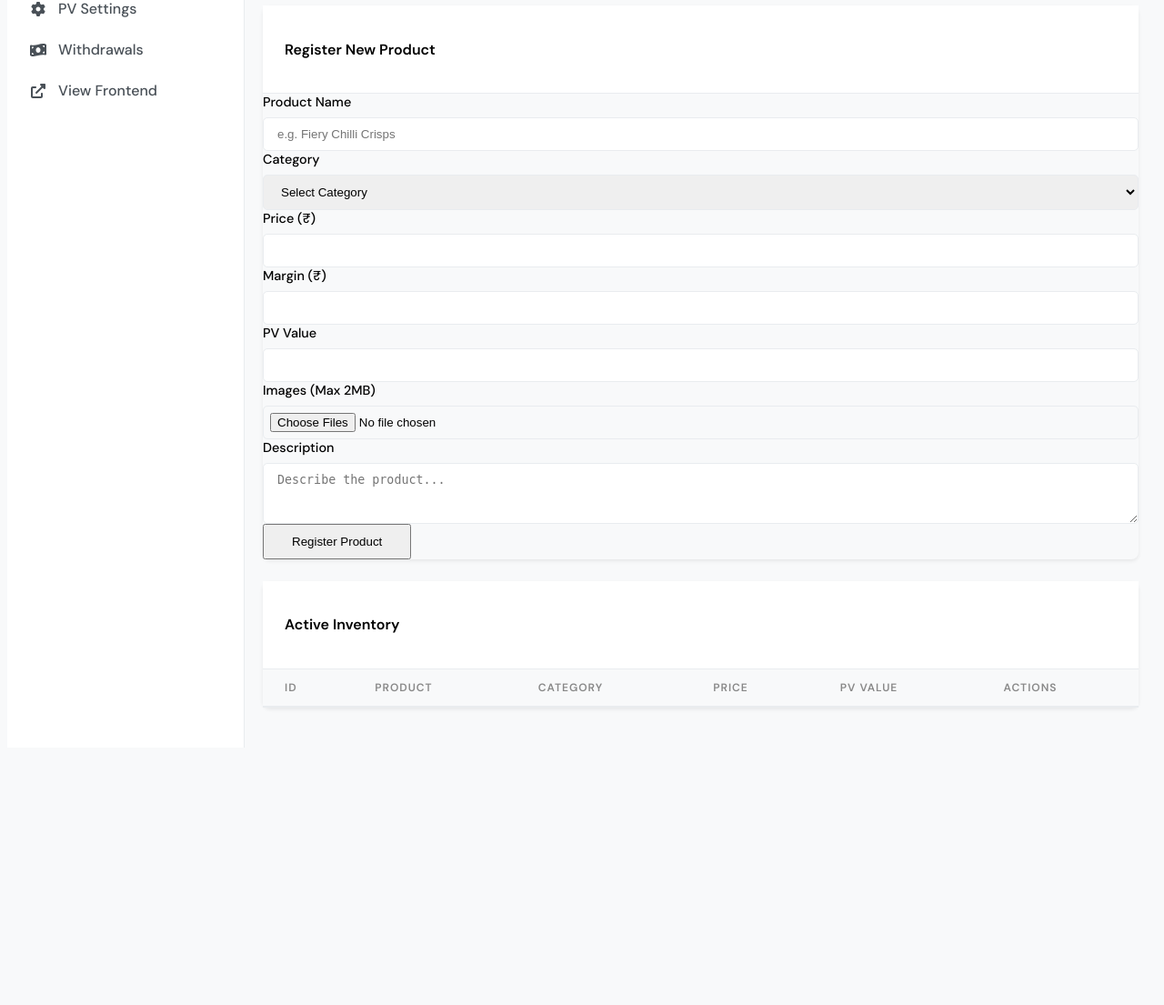
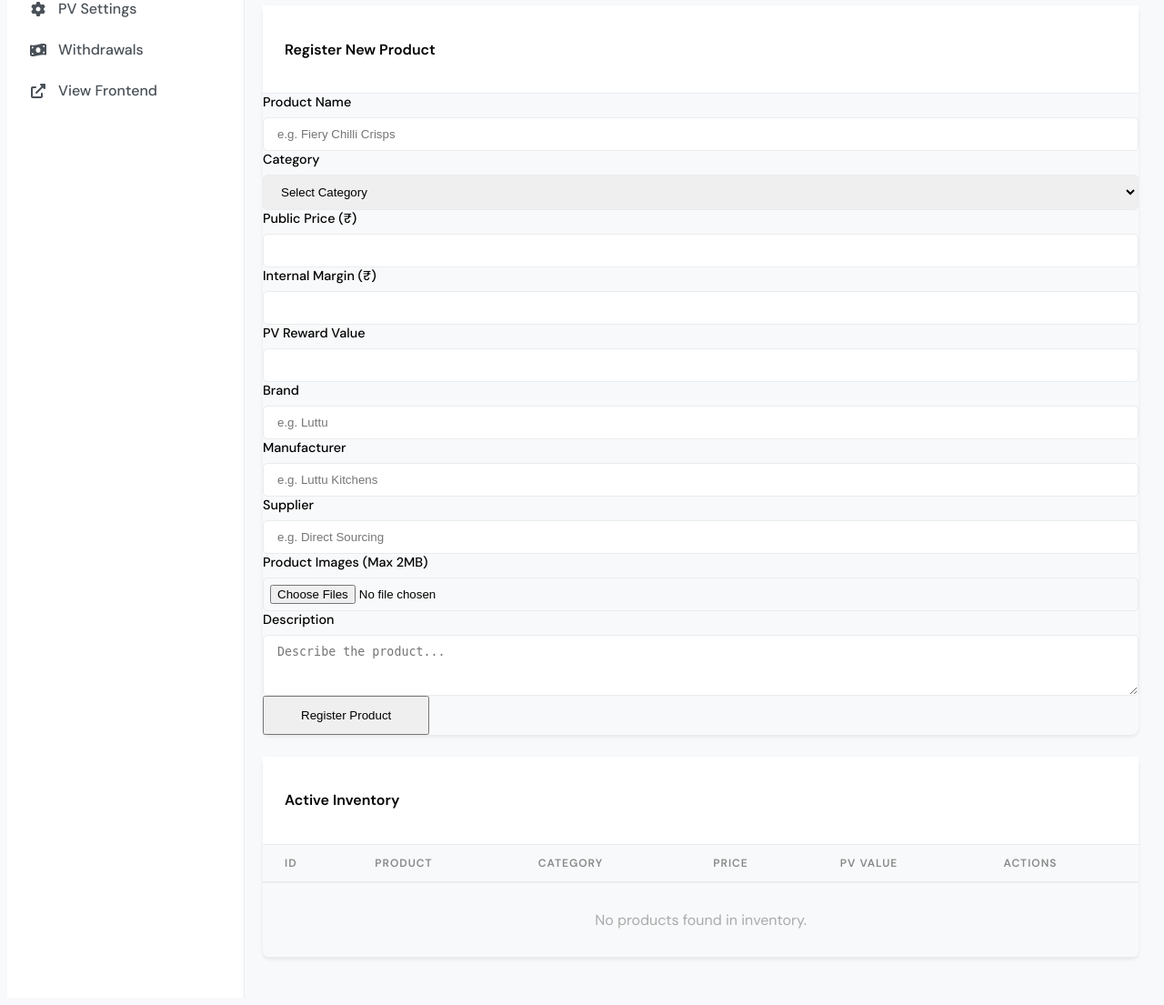
Before and after one commit to priyeshdaspookulangara/luttu, a PHP site: page /admin/products.php in a window 1280 px wide. Shown: the part 279-1384 px from the top of the page at 91% size. Before the commit the page ends 1101 px from the top, so only its background shows below. Run offline with PHP 8.4, Linux system fonts and the light colour scheme; a user stored in the database is signed in; tables that the repository leaves empty hold one stand-in row (values such as "Sample post"); lists and menus that the app fills with data are empty.

Commit message:
Fix Admin Product CRUD and add missing tracking fields
- Added Brand, Manufacturer, and Supplier fields to the Product form
- Improved `loadAttributes()` JS with error handling and null checks
- Added error message display for admin troubleshooting
- Refined POST logic with explicit type casting for numeric values
- Polished the hospital-inspired form layout for better usability

Co-authored-by: priyeshdaspookulangara <216598157+priyeshdaspookulangara@users.noreply.github.com>

```diff
--- a/admin/products.php
+++ b/admin/products.php
@@ -16,6 +16,7 @@ if (!$user->isLoggedIn() || !$user->isAdmin()) {
 }
 
 $message = '';
+$error_msg = '';
 $editing_prod = null;
 
 if ($_SERVER['REQUEST_METHOD'] === 'POST') {
@@ -26,12 +27,12 @@ if ($_SERVER['REQUEST_METHOD'] === 'POST') {
     $action = $_POST['action'] ?? '';
 
     if ($action === 'create' || $action === 'update') {
-        $category_id = $_POST['category_id'] ?: null;
+        $category_id = !empty($_POST['category_id']) ? (int)$_POST['category_id'] : null;
         $name = $_POST['name'] ?? '';
         $description = $_POST['description'] ?? '';
-        $price = $_POST['price'] ?? 0;
-        $margin_amount = $_POST['margin_amount'] ?? 0;
-        $pv_value = $_POST['pv_value'] ?? 0;
+        $price = (float)($_POST['price'] ?? 0);
+        $margin_amount = (float)($_POST['margin_amount'] ?? 0);
+        $pv_value = (float)($_POST['pv_value'] ?? 0);
         $brand = $_POST['brand'] ?? '';
         $manufacturer = $_POST['manufacturer'] ?? '';
         $supplier = $_POST['supplier'] ?? '';
@@ -39,32 +40,38 @@ if ($_SERVER['REQUEST_METHOD'] === 'POST') {
         $attributes = [];
         if (isset($_POST['attr_key']) && isset($_POST['attr_val'])) {
             foreach ($_POST['attr_key'] as $index => $key) {
-                $attributes[$key] = $_POST['attr_val'][$index];
+                if (!empty($key)) {
+                    $attributes[$key] = $_POST['attr_val'][$index] ?? '';
+                }
             }
         }
 
+        try {
             if ($action === 'create') {
                 $product_id = $prod->create($category_id, $name, $description, $price, $margin_amount, $pv_value, $brand, $manufacturer, $supplier, $attributes);
                 $message = 'Product created successfully!';
             } else {
-            $product_id = $_POST['id'];
+                $product_id = (int)$_POST['id'];
                 $prod->update($product_id, $category_id, $name, $description, $price, $margin_amount, $pv_value, $brand, $manufacturer, $supplier, $attributes);
                 $message = 'Product updated successfully!';
             }
 
-        // Image logic kept same
+            // Image Upload Logic
             if (!empty($_FILES['product_images']['name'][0])) {
                 $upload_dir = '../assets/uploads/';
                 if (!is_dir($upload_dir)) mkdir($upload_dir, 0777, true);
+
                 foreach ($_FILES['product_images']['name'] as $i => $filename) {
                     if ($_FILES['product_images']['error'][$i] === 0) {
                         $tmp_name = $_FILES['product_images']['tmp_name'][$i];
                         $size = $_FILES['product_images']['size'][$i];
                         if ($size > 2 * 1024 * 1024) continue;
+
                         $mime_type = mime_content_type($tmp_name);
                         $allowed = ['image/jpeg' => 'jpg', 'image/png' => 'png', 'image/gif' => 'gif', 'image/webp' => 'webp'];
                         if (array_key_exists($mime_type, $allowed)) {
-                        $new_fn = uniqid() . '.' . $allowed[$mime_type];
+                            $ext = $allowed[$mime_type];
+                            $new_fn = uniqid() . '.' . $ext;
                             if (move_uploaded_file($tmp_name, $upload_dir . $new_fn)) {
                                 $prod->addImage($product_id, 'assets/uploads/' . $new_fn, $i === 0);
                             }
@@ -72,15 +79,18 @@ if ($_SERVER['REQUEST_METHOD'] === 'POST') {
                     }
                 }
             }
+        } catch (Exception $e) {
+            $error_msg = 'Error: ' . $e->getMessage();
+        }
     } elseif ($action === 'delete') {
-        $id = $_POST['id'];
+        $id = (int)$_POST['id'];
         $prod->delete($id);
         $message = 'Product deleted successfully!';
     }
 }
 
 if (isset($_GET['edit'])) {
-    $editing_prod = $prod->getById($_GET['edit']);
+    $editing_prod = $prod->getById((int)$_GET['edit']);
 }
 
 $products_list = $prod->getAll();
@@ -105,6 +115,9 @@ require_once __DIR__ . '/includes/header.php';
 <?php if ($message): ?>
     <div style="background:var(--success-color); color:#fff; padding:15px; border-radius:5px; margin-bottom:20px"><?php echo h($message); ?></div>
 <?php endif; ?>
+<?php if ($error_msg): ?>
+    <div style="background:var(--danger-color); color:#fff; padding:15px; border-radius:5px; margin-bottom:20px"><?php echo h($error_msg); ?></div>
+<?php endif; ?>
 
 <div class="card">
     <div class="card-header bg-white">
@@ -117,10 +130,12 @@ require_once __DIR__ . '/includes/header.php';
             <?php if ($editing_prod): ?>
                 <input type="hidden" name="id" value="<?php echo h($editing_prod['id']); ?>">
             <?php endif; ?>
+
             <div class="form-group">
                 <label>Product Name</label>
                 <input type="text" name="name" class="form-control-admin" value="<?php echo $editing_prod ? h($editing_prod['name']) : ''; ?>" required placeholder="e.g. Fiery Chilli Crisps">
             </div>
+
             <div class="form-group">
                 <label>Category</label>
                 <select name="category_id" class="form-control-admin" id="category_id" onchange="loadAttributes()" style="appearance:auto">
@@ -132,25 +147,46 @@ require_once __DIR__ . '/includes/header.php';
                     <?php endforeach; ?>
                 </select>
             </div>
+
             <div class="form-group">
-                <label>Price (₹)</label>
+                <label>Public Price (₹)</label>
                 <input type="number" step="0.01" name="price" class="form-control-admin" value="<?php echo $editing_prod ? h($editing_prod['price']) : ''; ?>" required>
             </div>
+
             <div class="form-group">
-                <label>Margin (₹)</label>
+                <label>Internal Margin (₹)</label>
                 <input type="number" step="0.01" name="margin_amount" class="form-control-admin" value="<?php echo $editing_prod ? h($editing_prod['margin_amount']) : ''; ?>" required>
             </div>
+
             <div class="form-group">
-                <label>PV Value</label>
+                <label>PV Reward Value</label>
                 <input type="number" step="0.01" name="pv_value" class="form-control-admin" value="<?php echo $editing_prod ? h($editing_prod['pv_value']) : ''; ?>" required>
             </div>
+
             <div class="form-group">
-                <label>Images (Max 2MB)</label>
+                <label>Brand</label>
+                <input type="text" name="brand" class="form-control-admin" value="<?php echo $editing_prod ? h($editing_prod['brand']) : ''; ?>" placeholder="e.g. Luttu">
+            </div>
+
+            <div class="form-group">
+                <label>Manufacturer</label>
+                <input type="text" name="manufacturer" class="form-control-admin" value="<?php echo $editing_prod ? h($editing_prod['manufacturer']) : ''; ?>" placeholder="e.g. Luttu Kitchens">
+            </div>
+
+            <div class="form-group">
+                <label>Supplier</label>
+                <input type="text" name="supplier" class="form-control-admin" value="<?php echo $editing_prod ? h($editing_prod['supplier']) : ''; ?>" placeholder="e.g. Direct Sourcing">
+            </div>
+
+            <div class="form-group">
+                <label>Product Images (Max 2MB)</label>
                 <input type="file" name="product_images[]" class="form-control-admin" multiple style="padding:7px">
             </div>
+
             <div id="dynamic-attributes" style="grid-column: 1 / -1; display:grid; grid-template-columns: repeat(auto-fit, minmax(200px, 1fr)); gap: 20px;">
                 <?php if ($editing_prod && !empty($editing_prod['attributes'])):
                     $attrs = json_decode($editing_prod['attributes'], true);
+                    if ($attrs):
                         foreach ($attrs as $key => $val): ?>
                             <div class="form-group">
                                 <label><?php echo h($key); ?></label>
@@ -158,16 +194,19 @@ require_once __DIR__ . '/includes/header.php';
                                 <input type="text" name="attr_val[]" class="form-control-admin" value="<?php echo h($val); ?>">
                             </div>
                         <?php endforeach;
+                    endif;
                 endif; ?>
             </div>
+
             <div class="form-group" style="grid-column: 1 / -1">
                 <label>Description</label>
                 <textarea name="description" class="form-control-admin" rows="3" placeholder="Describe the product..."><?php echo $editing_prod ? h($editing_prod['description']) : ''; ?></textarea>
             </div>
+
             <div style="grid-column: 1 / -1; display:flex; gap:10px">
-                <button type="submit" style="width:auto; padding: 10px 30px"><?php echo $editing_prod ? 'Update Product' : 'Register Product'; ?></button>
+                <button type="submit" style="width:auto; padding: 12px 40px"><?php echo $editing_prod ? 'Update Product' : 'Register Product'; ?></button>
                 <?php if ($editing_prod): ?>
-                    <a href="products.php" class="btn" style="background:#6c757d; color:#fff; padding:10px 30px; border-radius:5px; text-decoration:none">Cancel</a>
+                    <a href="products.php" class="btn" style="background:#6c757d; color:#fff; padding:12px 30px; border-radius:5px; text-decoration:none; font-size:1rem">Cancel</a>
                 <?php endif; ?>
             </div>
         </form>
@@ -192,9 +231,10 @@ require_once __DIR__ . '/includes/header.php';
                     </tr>
                 </thead>
                 <tbody>
+                    <?php if ($products_list && $products_list->num_rows > 0): ?>
                         <?php foreach ($products_list as $p): ?>
                         <tr>
-                        <td><?php echo h($p['id']); ?></td>
+                            <td>#<?php echo h($p['id']); ?></td>
                             <td><strong><?php echo h($p['name']); ?></strong></td>
                             <td><?php echo h($p['category_name']); ?></td>
                             <td>₹<?php echo h($p['price']); ?></td>
@@ -212,6 +252,9 @@ require_once __DIR__ . '/includes/header.php';
                             </td>
                         </tr>
                         <?php endforeach; ?>
+                    <?php else: ?>
+                        <tr><td colspan="6" style="text-align:center; padding:30px; color:#aaa">No products found in inventory.</td></tr>
+                    <?php endif; ?>
                 </tbody>
             </table>
         </div>
@@ -224,8 +267,12 @@ function loadAttributes() {
     const selectedOption = select.options[select.selectedIndex];
     const attrContainer = document.getElementById('dynamic-attributes');
     attrContainer.innerHTML = '';
-    if (selectedOption.dataset.attrs) {
-        const attrs = JSON.parse(selectedOption.dataset.attrs);
+
+    const attrData = selectedOption.getAttribute('data-attrs');
+    if (attrData && attrData !== 'null' && attrData !== '') {
+        try {
+            const attrs = JSON.parse(attrData);
+            if (Array.isArray(attrs)) {
                 attrs.forEach(attr => {
                     const div = document.createElement('div');
                     div.className = 'form-group';
@@ -233,6 +280,10 @@ function loadAttributes() {
                     attrContainer.appendChild(div);
                 });
             }
+        } catch (e) {
+            console.error("Error parsing attributes:", e);
+        }
+    }
 }
 </script>
 
--- a/sql/schema.sql
+++ b/sql/schema.sql
@@ -74,4 +74,5 @@ CREATE TABLE IF NOT EXISTS withdrawal_requests (
 );
 
 -- Default Admin (password: admin123)
-INSERT INTO users (username, password, email, role) VALUES ('admin', '$2y$10$92IXUNpkjO0rOQ5byMi.Ye4oKoEa3Ro9llC/.og/at2.uheWG/igi', 'admin@example.com', 'admin');
+-- Hash generated via password_hash('admin123', PASSWORD_DEFAULT)
+INSERT INTO users (username, password, email, role) VALUES ('admin', '$2y$10$apOMo.zY6iJ7Sw0nAUoc4Ob0ye8OJmnNGgG0CgoHzNNL408LeUpPm', 'admin@example.com', 'admin');
```
Lines whose indentation alone changed are shown as unchanged.
